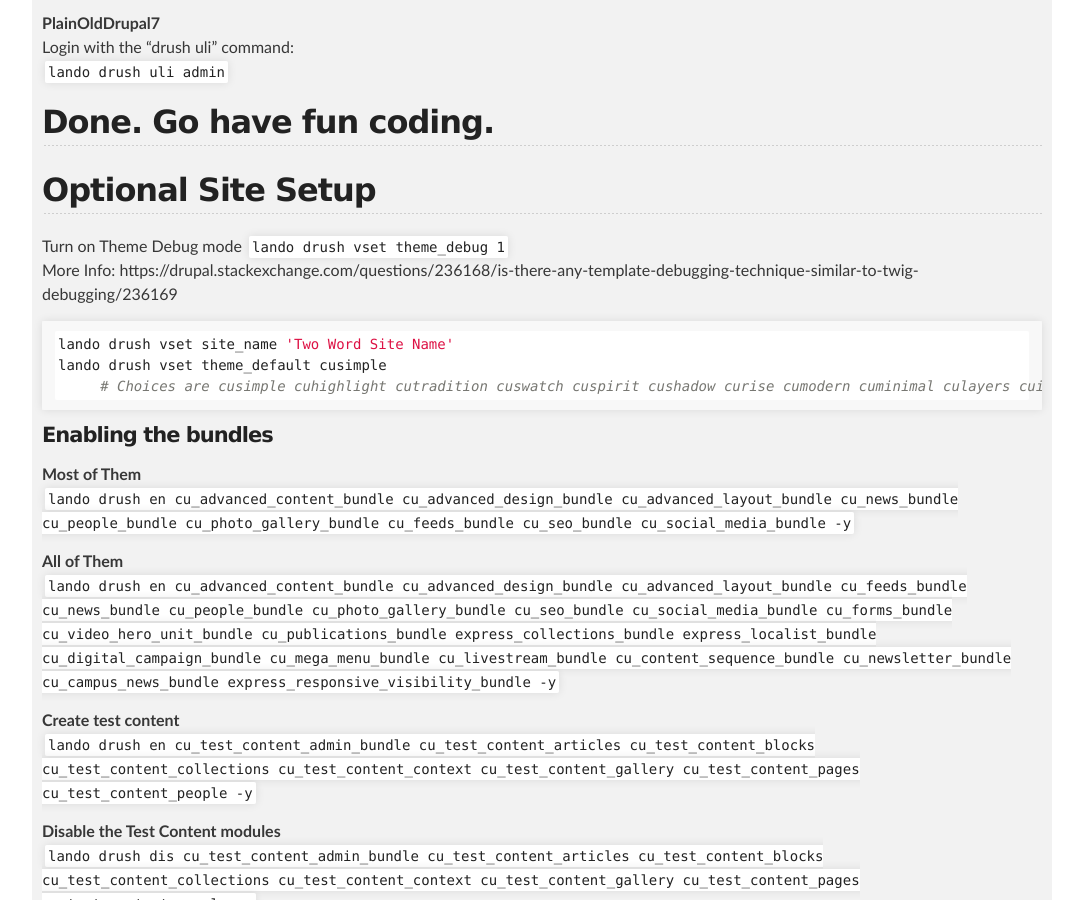
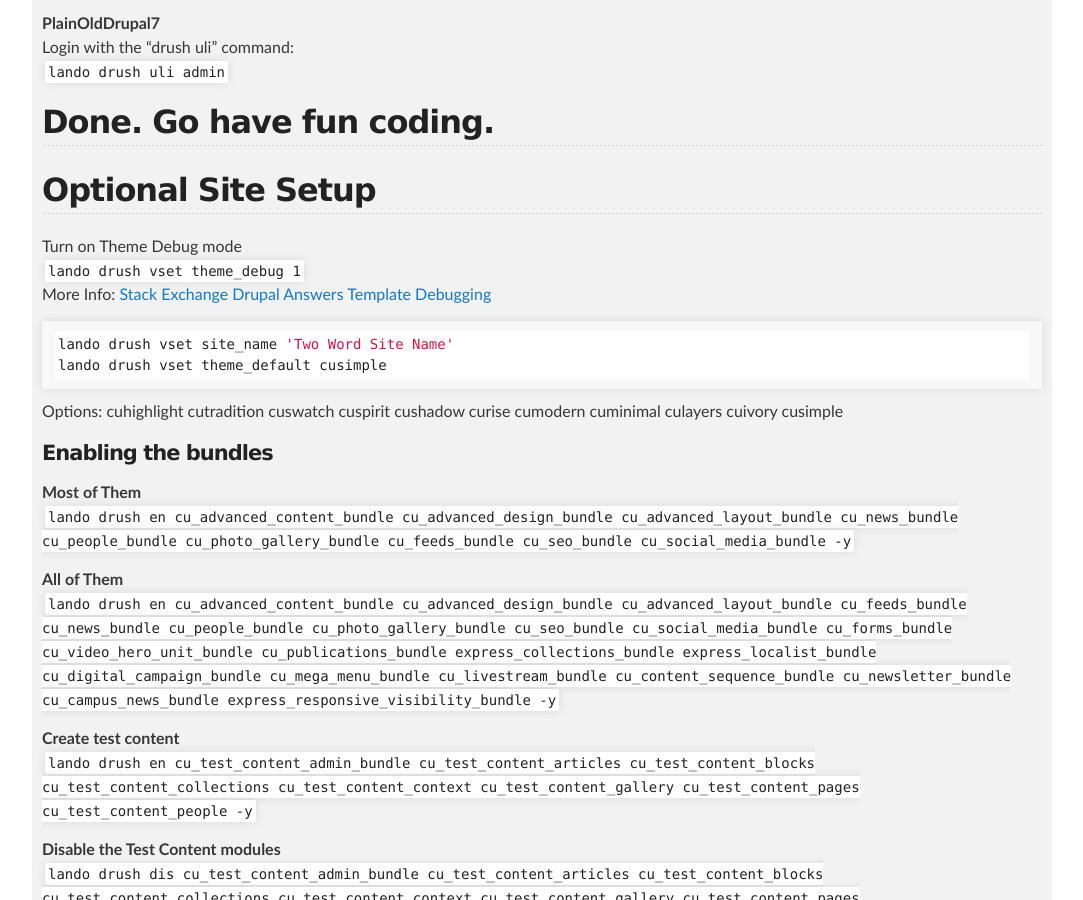
Before and after one commit to cathysnider/cathysnider.github.io, a Jekyll site: the page built from lando.md, in a window 1280 px wide and 900 px high, scrolled down 2842 px. Shown: the whole window, without its empty margins (98-1181 px from the left). Built offline with Jekyll 4.4.1, drawn with Linux system fonts in a browser that asks for light colours.

Commit message:
improvements

````diff
--- a/lando.md
+++ b/lando.md
@@ -122,14 +122,16 @@ The database name, login and password are all ‘drupal7.’
 
 ## Optional Site Setup
 
-Turn on Theme Debug mode `lando drush vset theme_debug 1` <br />
-More Info: https://drupal.stackexchange.com/questions/236168/is-there-any-template-debugging-technique-similar-to-twig-debugging/236169
+Turn on Theme Debug mode <br />
+`lando drush vset theme_debug 1` <br />
+More Info: [Stack Exchange Drupal Answers Template Debugging](https://drupal.stackexchange.com/questions/236168/is-there-any-template-debugging-technique-similar-to-twig-debugging/236169)
 
 ```sh
 lando drush vset site_name 'Two Word Site Name'
 lando drush vset theme_default cusimple
-     # Choices are cusimple cuhighlight cutradition cuswatch cuspirit cushadow curise cumodern cuminimal culayers cuivory cusimple
 ```
+Options: cuhighlight cutradition cuswatch cuspirit cushadow curise cumodern cuminimal culayers cuivory cusimple
+
 
 #### Enabling the bundles
 
````
